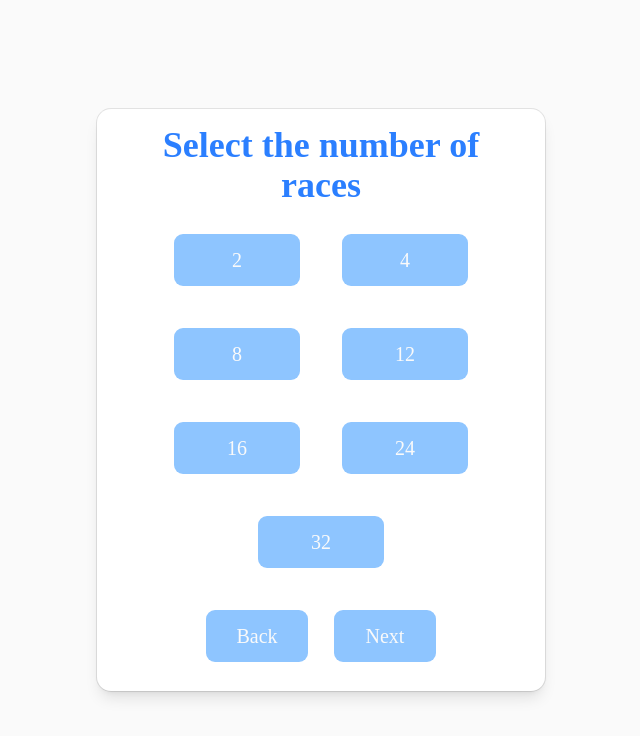
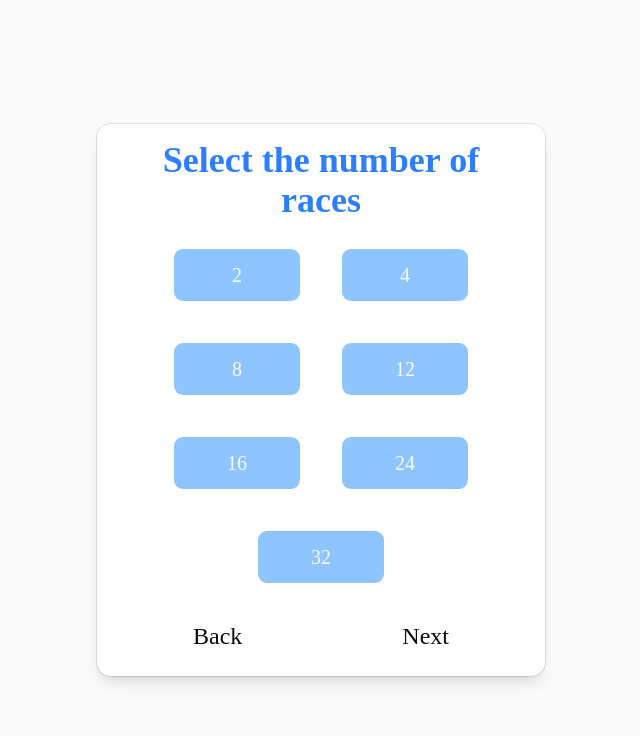
Before and after one commit to jenishpatel-jp/battle-buddies, a Next.js app: page / in a window 1280 px wide. Both pictures are taken after a click on the button "Play!". Shown: the top 736 px of the page, without its empty margins (319-959 px from the left). Built offline with nearby package versions, Linux system fonts and the light colour scheme.

Commit message:
Updated the button to texts instead

```diff
--- a/src/components/newGame/NumberOfRaces.tsx
+++ b/src/components/newGame/NumberOfRaces.tsx
@@ -16,9 +16,9 @@ const NumberOfRaces = () => {
                 <Button className="p-3 m-3 w-1/3 h-1/5 bg-blue-300 text-xl">24</Button>
                 <Button className="p-3 m-3 w-1/3 h-1/5 bg-blue-300 text-xl">32</Button>
             </CardContent>
-            <div className=" flex flex-row items-center justify-center">
-                    <Button className="p-3 m-3 w-1/4 h-1/6 bg-blue-300 text-xl">Back</Button>
-                    <Button className="p-3 m-3 w-1/4 h-1/6 bg-blue-300 text-xl">Next</Button>
+            <div className=" flex flex-row items-center justify-around">
+                    <h2 className="text-2xl p-2">Back</h2>
+                    <h2 className="text-2xl p-2">Next</h2>
             </div>
 
         </Card>
```
